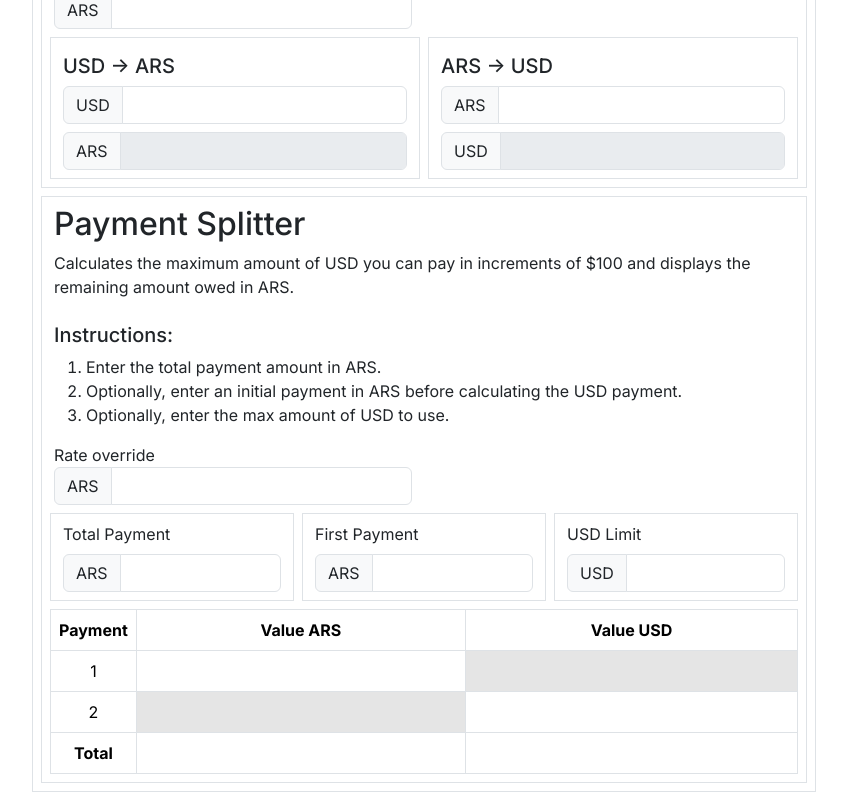
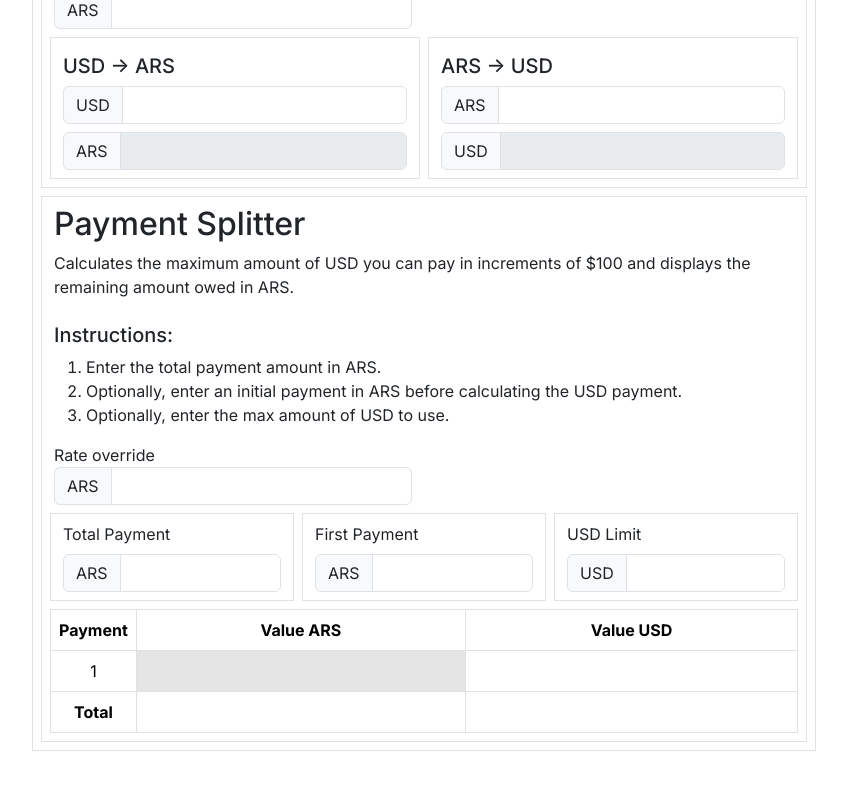
Before and after one commit to Jcole429/dollar-blue, a Next.js app in the folder frontend/: page / in a window 1280 px wide. Shown: the part 345-1145 px from the top of the page, without its empty margins (216-1063 px from the left). After the commit the page ends 1104 px from the top, so only its background shows below. Built offline with nearby package versions, Linux system fonts and the light colour scheme; no server answers.

Commit message:
Hide unused payments

```diff
--- a/frontend/src/components/PaymentSplitter.tsx
+++ b/frontend/src/components/PaymentSplitter.tsx
@@ -42,6 +42,8 @@ const PaymentSplitter: React.FC = () => {
   const [usdPayment, setUsdPayment] = useState<Currency | null>(null);
   const [remainingAfterUsdPayment, setRemainingAfterUsdPayment] =
     useState<Currency | null>(null);
+
+  const [displayUsdPayment, setDisplayUsdPayment] = useState<boolean>(false);
 
   // Labels
   const [payment1ArsLabel, setPayment1ArsLabel] = useState<string>("");
@@ -192,6 +194,11 @@ const PaymentSplitter: React.FC = () => {
           ars: remainingAfterPrePayment.valueARS - usdPayment.valueARS,
         })
       );
+      if (usdPayment.valueUSD > 0) {
+        setDisplayUsdPayment(true);
+      } else {
+        setDisplayUsdPayment(false);
+      }
     }
   }, [usdPayment]);
 
@@ -424,6 +431,7 @@ const PaymentSplitter: React.FC = () => {
                     <td className="">{payment1UsdLabel}</td>
                   </tr>
                 )}
+                {displayUsdPayment && (
                   <tr>
                     <td className="">
                       {prePaymentExists && 2}
@@ -432,10 +440,13 @@ const PaymentSplitter: React.FC = () => {
                     <td className="">{payment2ArsLabel}</td>
                     <td className="table-active">{payment2UsdLabel}</td>
                   </tr>
+                )}
                 <tr>
                   <td className="">
-                    {prePaymentExists && 3}
-                    {!prePaymentExists && 2}
+                    {prePaymentExists && displayUsdPayment && 3}
+                    {prePaymentExists && !displayUsdPayment && 2}
+                    {!prePaymentExists && displayUsdPayment && 2}
+                    {!prePaymentExists && !displayUsdPayment && 1}
                   </td>
                   <td className="table-active">{payment3ArsLabel}</td>
                   <td className="">{payment3UsdLabel}</td>
```
Lines whose indentation alone changed are shown as unchanged.
